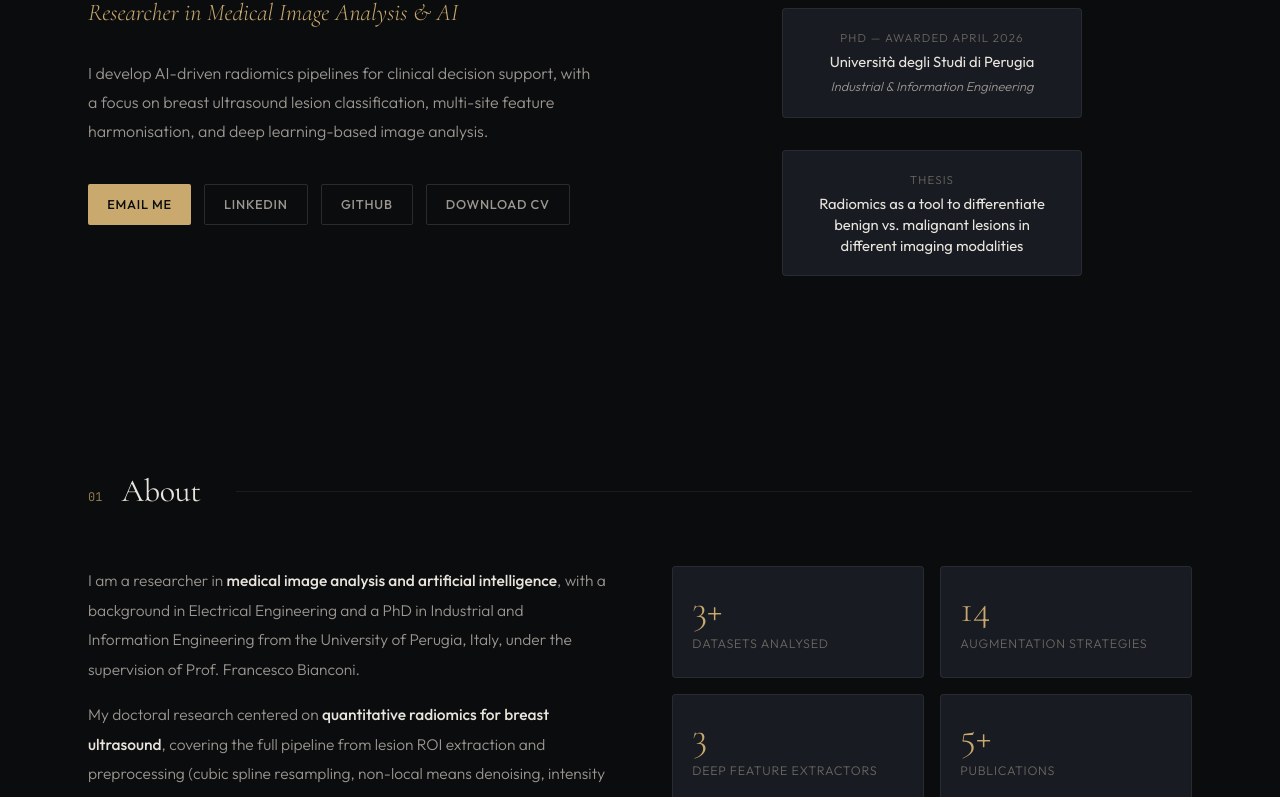
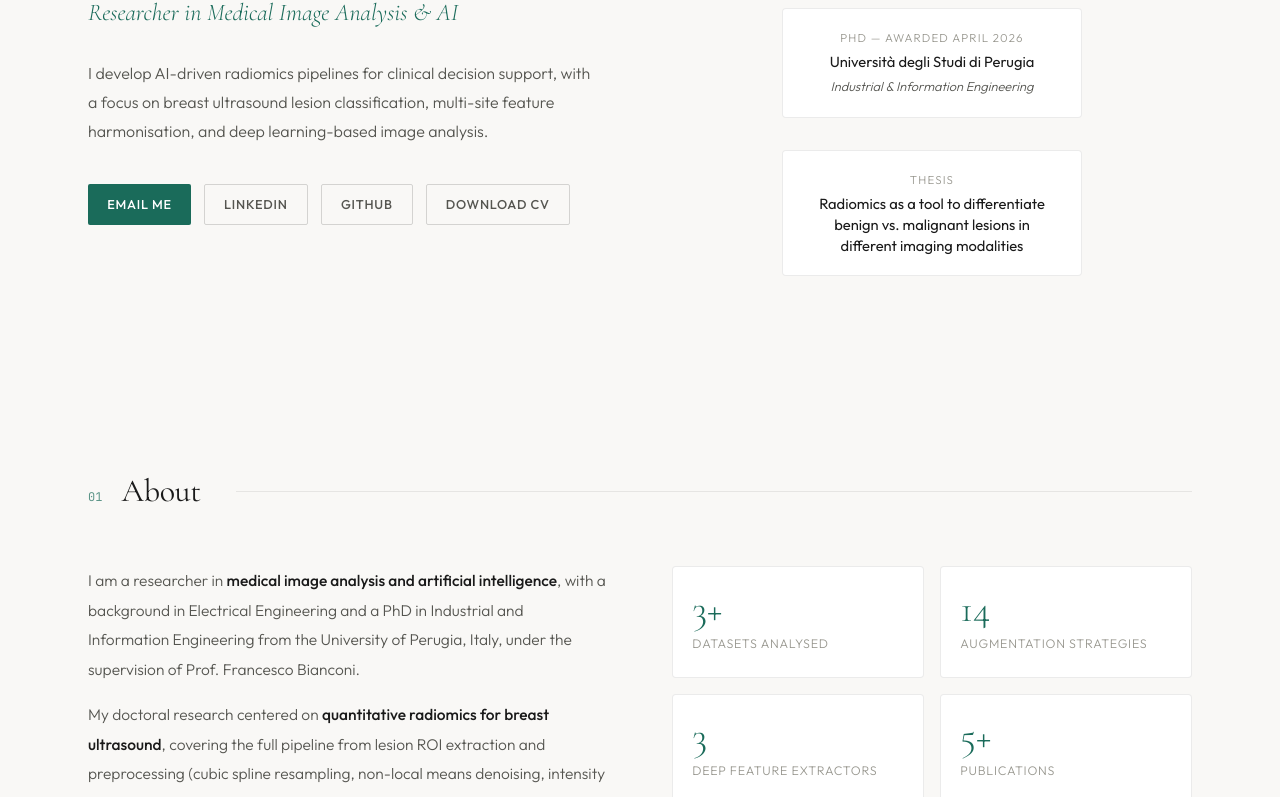
Before and after one commit to Usamakhan843/usamakhan, a plain HTML site: page index.html in a window 1280 px wide. Shown: the part 416-1213 px from the top of the page. Drawn offline with nearby package versions, Linux system fonts and the light colour scheme.

Commit message:
Update color variables and styles in index.html

```diff
--- a/index.html
+++ b/index.html
@@ -8,19 +8,19 @@
 <link href="https://fonts.googleapis.com/css2?family=Cormorant+Garamond:ital,wght@0,300;0,400;0,600;1,300;1,400&family=Outfit:wght@300;400;500;600&family=JetBrains+Mono:wght@400;500&display=swap" rel="stylesheet">
 <style>
   :root {
-    --bg: #0b0c0e;
-    --bg2: #111318;
-    --bg3: #181b22;
-    --border: rgba(255,255,255,0.07);
-    --border2: rgba(255,255,255,0.13);
-    --accent: #c9a96e;
-    --accent2: #e8c98a;
-    --text: #e8e4dc;
-    --text2: #9b9690;
-    --text3: #6b6760;
-    --teal: #4fb8a0;
-    --teal-dim: rgba(79,184,160,0.12);
-    --coral: #d4756b;
+    --bg: #f9f8f6;
+    --bg2: #f2f0ec;
+    --bg3: #ffffff;
+    --border: rgba(0,0,0,0.08);
+    --border2: rgba(0,0,0,0.15);
+    --accent: #1a6b5a;
+    --accent2: #22896f;
+    --text: #1a1a1a;
+    --text2: #555550;
+    --text3: #999890;
+    --teal: #1a6b5a;
+    --teal-dim: rgba(26,107,90,0.08);
+    --coral: #c0392b;
   }
 
   * { margin: 0; padding: 0; box-sizing: border-box; }
@@ -45,7 +45,7 @@
     align-items: center;
     justify-content: space-between;
     padding: 1.2rem 3rem;
-    background: rgba(11,12,14,0.85);
+    background: rgba(249,248,246,0.92);
     backdrop-filter: blur(12px);
     border-bottom: 1px solid var(--border);
   }
@@ -152,7 +152,7 @@
 
   .btn-primary {
     background: var(--accent);
-    color: #0b0c0e;
+    color: #ffffff;
   }
   .btn-primary:hover { background: var(--accent2); }
 
```
